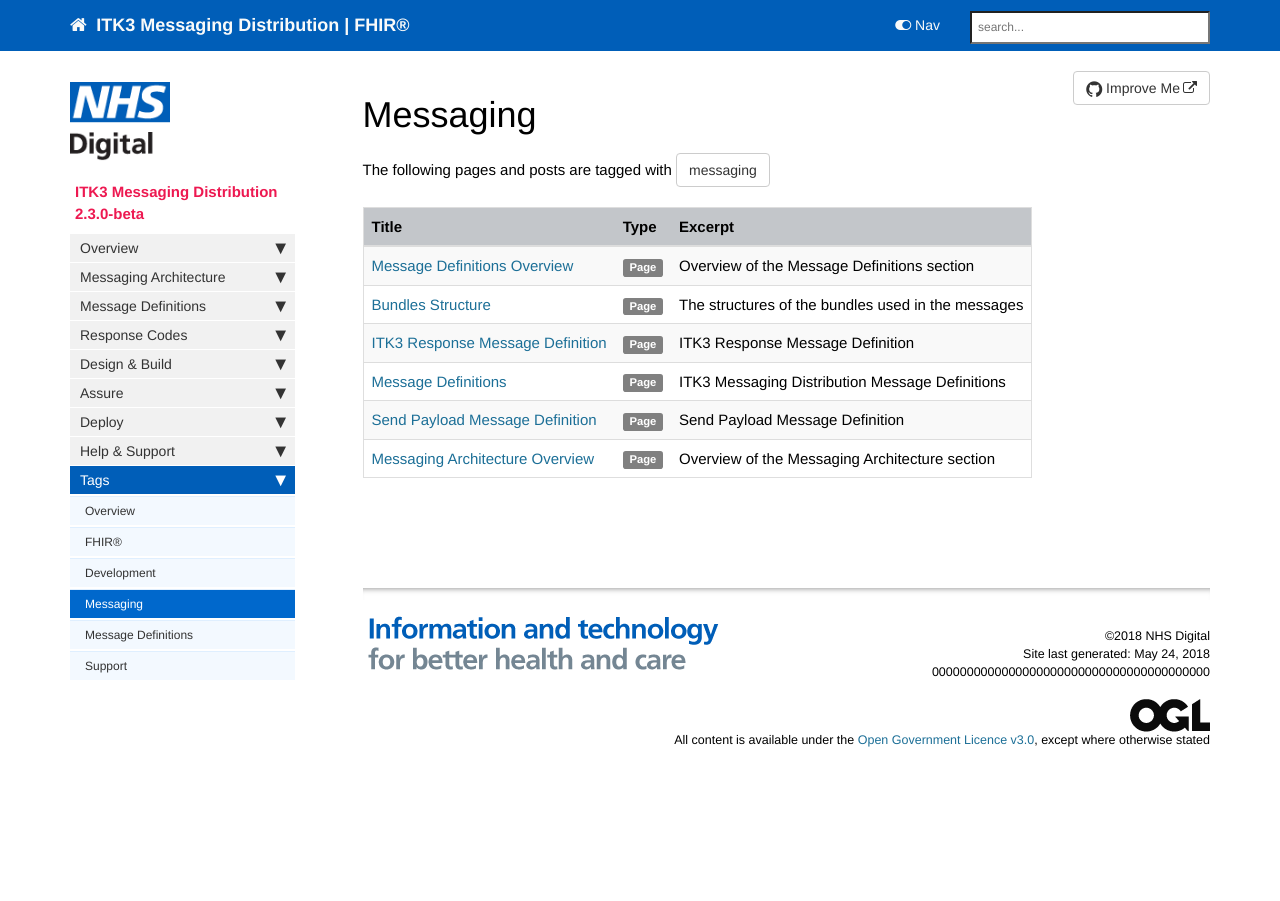
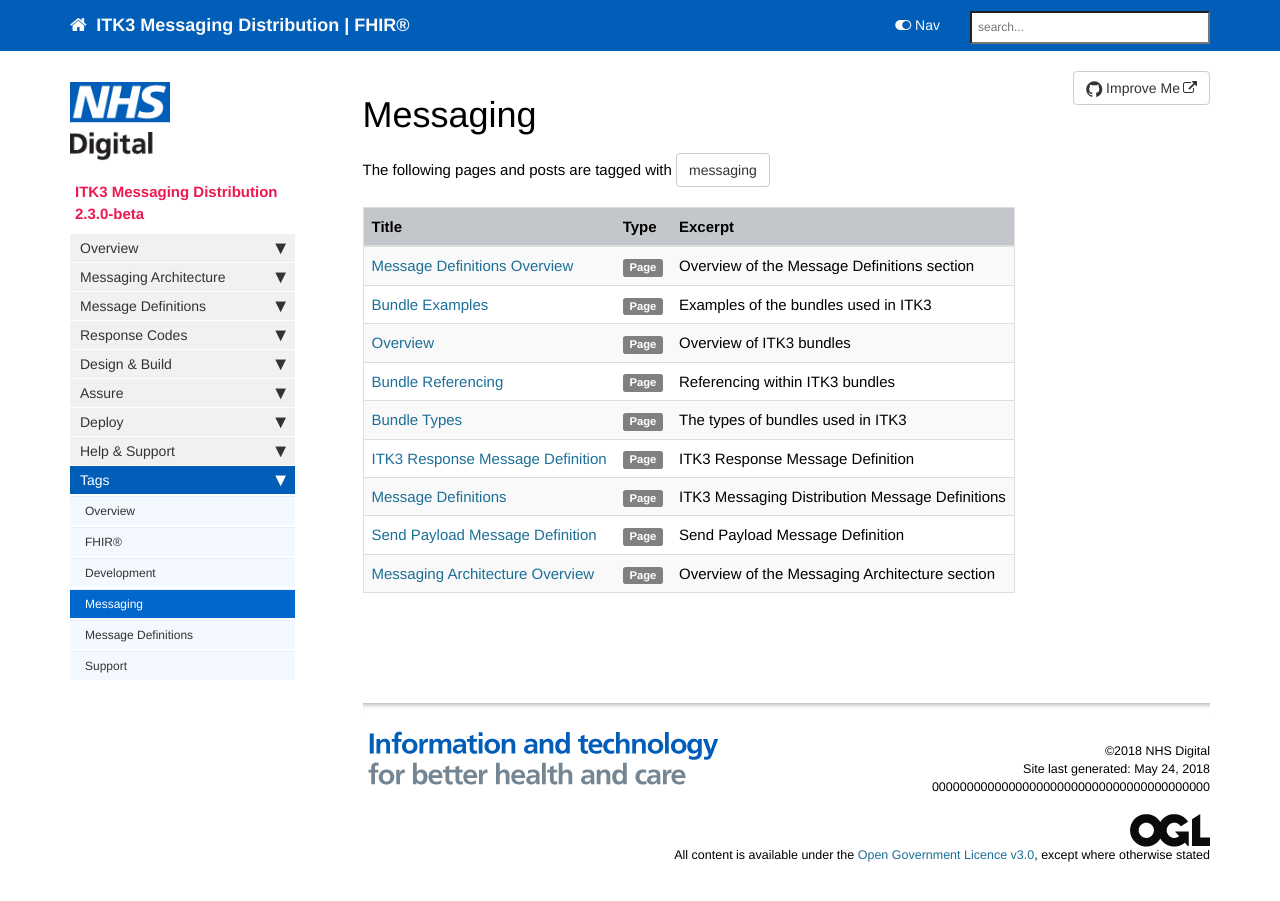
Before and after one commit to nhsconnect/ITK3-Messaging-Distribution, a Jekyll site: the page built from pages/tags/tag_messaging.md, in a window 1280 px wide and 925 px high. Shown: the top 901 px of the window. Built offline with Jekyll 4.4.1, drawn with Linux system fonts in a browser that asks for light colours; nearby versions of some CDN libraries; comment, search, counter and statistics services are not loaded.

Commit message:
reworded and split pages

```diff
--- a/_data/sidebars/overview_sidebar.yml
+++ b/_data/sidebars/overview_sidebar.yml
@@ -32,17 +32,23 @@ entries:
       url: /explore.html
       output: web
       type: homepage
-    - title: Bundle Structures
-      url: /explore_bundle_structures.html
+    - title: ITK3 Bundles
+      url: /explore_bundles.html
       output: web
       subfolders:
-      - title: Work Flow
-        url: /workflow.html
+      - title: Overview
+        url: /explore_bundle_overview.html
         output: web
         subfolderitems:
-        - title: Overview
-          url: /workflow_overview.html
-          output: web
+      - title: Bundle Types
+        url: //explore_bundle_type.html
+        output: web
+      - title: Bundle Referencing
+        url: //explore_bundle_refs.html
+        output: web
+      - title: Bundle Examples
+        url: //explore_bundle_examples.html
+        output: web
 
     - title: Handling Specification
       url: /explore_hand_spec.html
--- /dev/null
+++ b/pages/explore/explore_bundle_examples.md
@@ -0,0 +1,18 @@
+---
+title: Bundle Examples
+keywords:  messaging, bundles
+tags: [fhir,messaging]
+sidebar: foundations_sidebar
+permalink: explore_bundle_examples.html
+summary: "Examples of the bundles used in ITK3"
+---
+
+{% include custom/search.warnbanner.html %}
+
+## ITK3 Messaging Distribution Bundle Example ##
+
+<script src="https://gist.github.com/IOPS-DEV/6d9972c89354a0cdd07714464fdb5698.js"></script>
+
+## ITK3 Response Bundle Success Example ##
+
+<script src="https://gist.github.com/IOPS-DEV/7fce3d2e89fb18c91f0581819e1bbaa6.js"></script>
--- /dev/null
+++ b/pages/explore/explore_bundle_overview.md
@@ -0,0 +1,16 @@
+---
+title: Overview
+keywords:  messaging, bundles
+tags: [fhir,messaging]
+sidebar: foundations_sidebar
+permalink: explore_bundle_structures.html
+summary: "Overview of ITK3 bundles"
+---
+
+{% include custom/search.warnbanner.html %}
+
+## Background ##
+To enable a standardised structure to carry information regarding common end-to-end distribution requirements, two profiles have been defined, the ITK3 Message Bundle and the ITK3 MessageHeader that combine to make up the ITK3 Messaging Distribution Bundle. Two further ITK3 bundle profiles are provided for possible use as the second bundle for a payload: a bundle for use with document payloads and a bundle for all other payload types.
+
+The ITK3 Messaging Distribution Bundle may be used to wrap any payload. This provides a lightweight structure to carry information relating to the end-to-end technical distribution of payloads.
+The ITK3 Messaging Distribution Bundle is an autonomous and transport agnostic design, whilst enabling audit, access control and authentication as required by both sender and receivers. Some extensions have been added to the ITK3 MessageHeader profile to allow a similar functionality to the previous versions of ITK.
--- /dev/null
+++ b/pages/explore/explore_bundle_refs.md
@@ -0,0 +1,22 @@
+---
+title: Bundle Referencing
+keywords:  messaging, bundles
+tags: [fhir,messaging]
+sidebar: foundations_sidebar
+permalink: explore_bundle_refs.html
+summary: "Referencing within ITK3 bundles"
+---
+
+{% include custom/search.warnbanner.html %}
+
+## ITK3 Messaging Distribution Bundle Referencing Diagram ##
+
+The diagram shows the referencing between the profiles in the bundle which make up the a typical ITK3 Messaging Distribution Bundle.
+
+<img src="images/explore/send_payload_message.png" style="width: 75%;max-width: 75%;">
+
+
+## ITK3 Response Bundle Referencing Diagram ##
+The diagram shows the referencing between the profiles in the bundle which make up the ITK3 Response message.
+
+<img src="images/explore/ack_message.png" style="width: 75%;max-width: 75%;">
--- a/pages/explore/explore_bundle_structures.md
+++ b/pages/explore/explore_bundle_type.md
@@ -1,32 +1,25 @@
 ---
-title: Bundles Structure
+title: Bundle Types
 keywords:  messaging, bundles
 tags: [fhir,messaging]
 sidebar: foundations_sidebar
-permalink: explore_bundle_structures.html
-summary: "The structures of the bundles used in the messages"
+permalink: explore_bundle_type.html
+summary: "The types of bundles used in ITK3"
 ---
 
 {% include custom/search.warnbanner.html %}
 
-## Background ##
-To enable a standardised structure to carry information regarding common end-to-end distribution requirements, two profiles have been defined, the ITK3 Message Bundle and the ITK3 MessageHeader that combine to make up the ITK3 Messaging Distribution Bundle. Two further ITK3 bundle profiles are provided for possible use as the second bundle for a payload: a bundle for use with document payloads and a bundle for all other payload types. These are detailed below.
-
-The ITK3 Messaging Distribution Bundle may be used to wrap any payload. This provides a lightweight structure to carry information relating to the end-to-end technical distribution of payloads.
-The ITK3 Messaging Distribution Bundle is an autonomous and transport agnostic design, whilst enabling audit, access control and authentication as required by both sender and receivers. Some extensions have been added to the ITK3 MessageHeader profile to allow a similar functionality to the previous versions of ITK.
-
-This specification also defines a ITK3 Response message which may be used with the ITK3 Messaging Distribution Bundle.
-
 ## The ITK3 Messaging Distribution Bundle ##
 
 The diagram below shows a schematic of the basic ITK3 Messaging Distribution Bundle structure. The ITK3 message bundle is the container for the ITK3 MessageHeader and any payload. The MessageHeader contains information that pertains to the payload content. The Payload can be anything.
-The diagrams showing the ITK Message Bundle below are simplified and do not show all the resources which could be contained therein. A fuller version of the [ITK Message Bundle](#itk3-messaging-distribution-bundle-example) can be viewed as an XML example.
+The diagrams showing the ITK Message Bundle below are simplified and do not show all the resources which could be contained therein.
 
 <img src="images/explore/ITKBundle.png" style="width:50%;max-width: 50%;">
 
 
 ## ITK3 Typical Bundle Structures ##
 
+This section illustrates typical bundle structures used with ITK3.
 
 ## ITK3 FHIR Document Bundle Structure ##
 
@@ -78,16 +71,6 @@ The Bundle consists of the following FHIR Resource Profiles.
 -- The **[ITK-Payload-Bundle-1](https://fhir.nhs.uk/STU3/StructureDefinition/ITK-Payload-Bundle-1)** containing one or more FHIR Resources.
 
 
-## ITK3 Messaging Distribution Bundle Referencing Diagram ##
-
-The diagram shows the referencing between the profiles in the bundle which make up the a typical ITK3 Messaging Distribution Bundle.
-
-<img src="images/explore/send_payload_message.png" style="width: 75%;max-width: 75%;">
-
-## ITK3 Messaging Distribution Bundle Example ##
-
-<script src="https://gist.github.com/IOPS-DEV/6d9972c89354a0cdd07714464fdb5698.js"></script>
-
 ## ITK3 Response Bundle ##
 
 ITK3 Responses are used to convey information from the receiving system back to the sending system, the messages are clinically agnostic and relay information regarding errors in the received ITK3 Messaging Distribution Bundle, such as a failure in validation due to incorrect structure. This Response message also allows systems to report that a message was received without error. When a message is received without error at the infrastructure or technical layer it may subsequently error later at the business layer.
@@ -100,17 +83,6 @@ The Bundle consists of the following FHIR Resource Profiles.
 - **[CareConnect-ITK-Header-Organization-1](https://fhir.nhs.uk/STU3/StructureDefinition/CareConnect-ITK-Header-Organization-1)** - An ITK3 Header Profile of the FHIR Organization resource.
 - **[ITK-Response-OperationOutcome-1](https://fhir.nhs.uk/STU3/StructureDefinition/ITK-Ack-OperationOutcome-1)** - A NHS Digital Profile of the OperationOutcome resource
 
-
-## ITK3 Response Bundle Referencing Diagram ##
-The diagram shows the referencing between the profiles in the bundle which make up the ITK3 Response message.
-
-<img src="images/explore/ack_message.png" style="width: 75%;max-width: 75%;">
-
-## ITK3 Response Bundle Success Example ##
-
-<script src="https://gist.github.com/IOPS-DEV/7fce3d2e89fb18c91f0581819e1bbaa6.js"></script>
-
-
 ## Extensions Used ##
 
 - **[Extension-ITK-MessageHandling-2](https://fhir.nhs.uk/STU3/StructureDefinition/Extension-ITK-MessageHandling-2)** - An NHS Digital complex extension to the MessageHeader resource to support the ITK3 message handling key.
```
